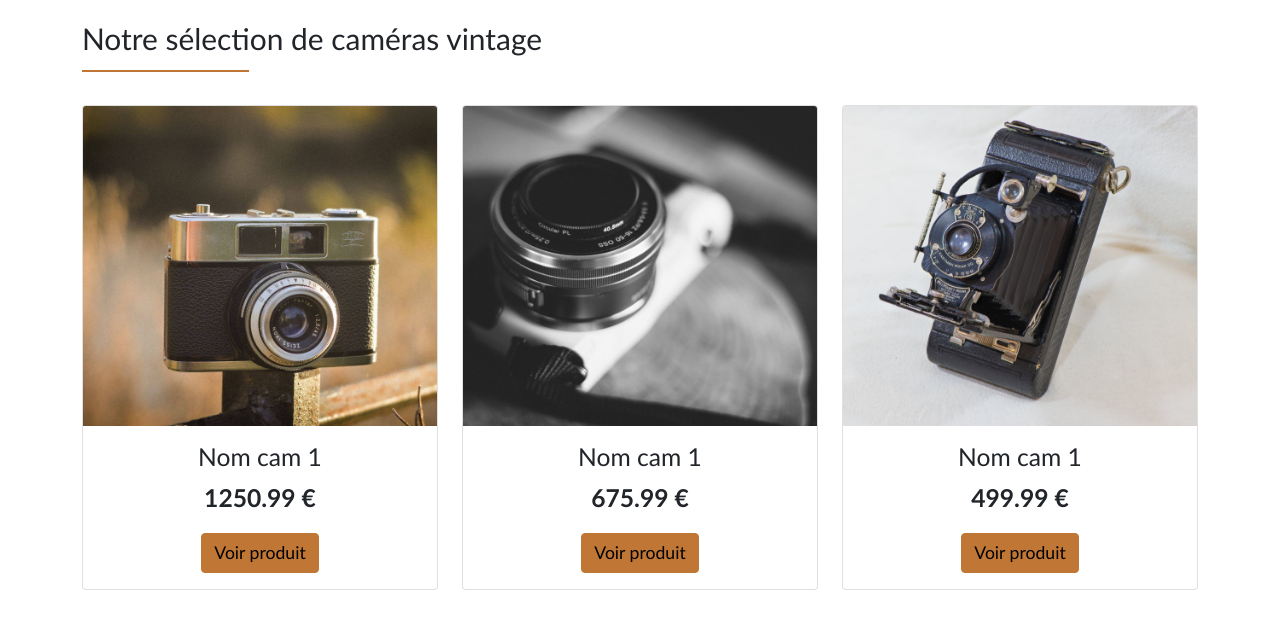
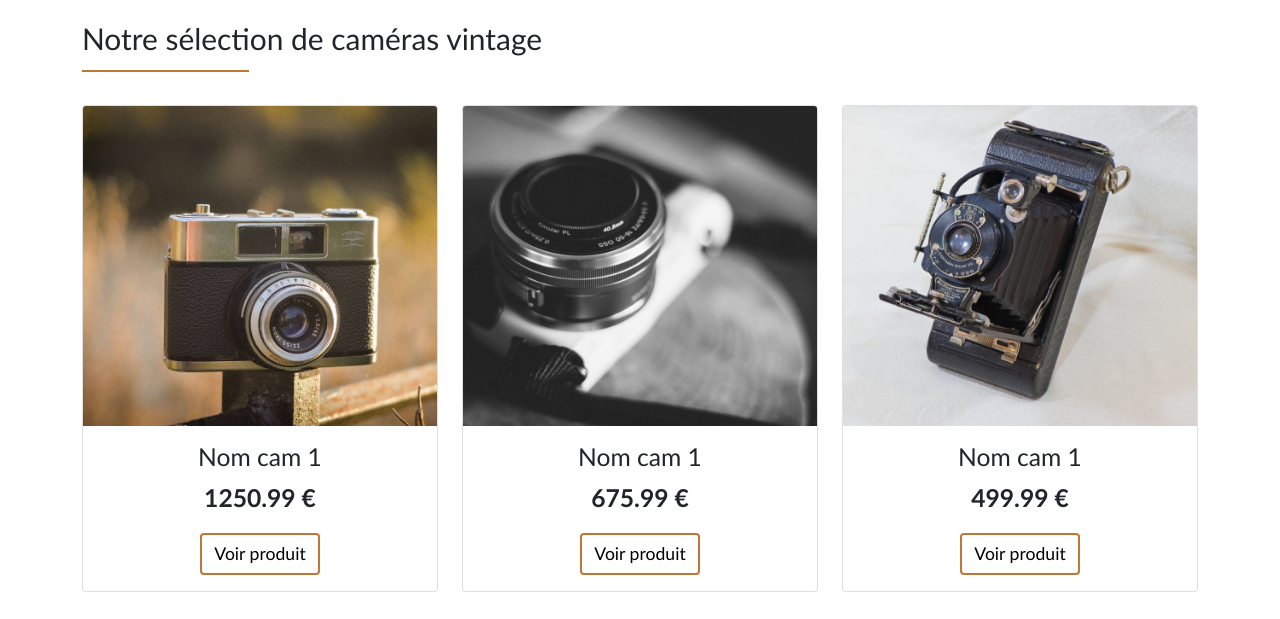
Before and after one commit to MarineFlora/MarineRapeneau_5_19082021, a website: page front-end/index.html in a window 1280 px wide. Shown: the part 121-740 px from the top of the page. Drawn offline with nearby package versions, Linux system fonts and the light colour scheme.

Commit message:
changement apparence btn

```diff
--- a/front-end/scss/_custom_layout.scss
+++ b/front-end/scss/_custom_layout.scss
@@ -84,6 +84,11 @@
     font-size: $h2-font-size;
 }
 
+.btn {
+    border: solid 2px $primary;
+    background-color: transparent;
+}
+
 //FOOTER
 
 footer {
```
Also changed, not shown: front-end/css/style.css, 1 other file.
